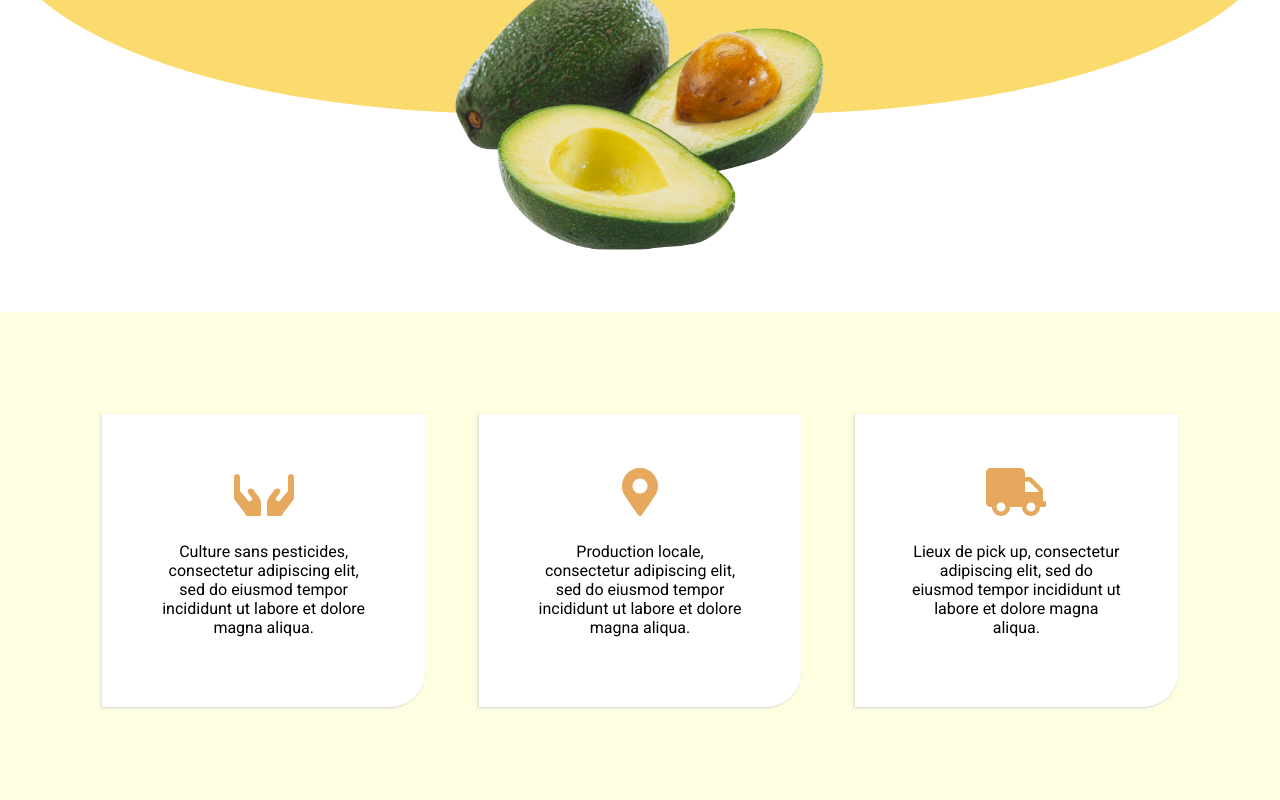
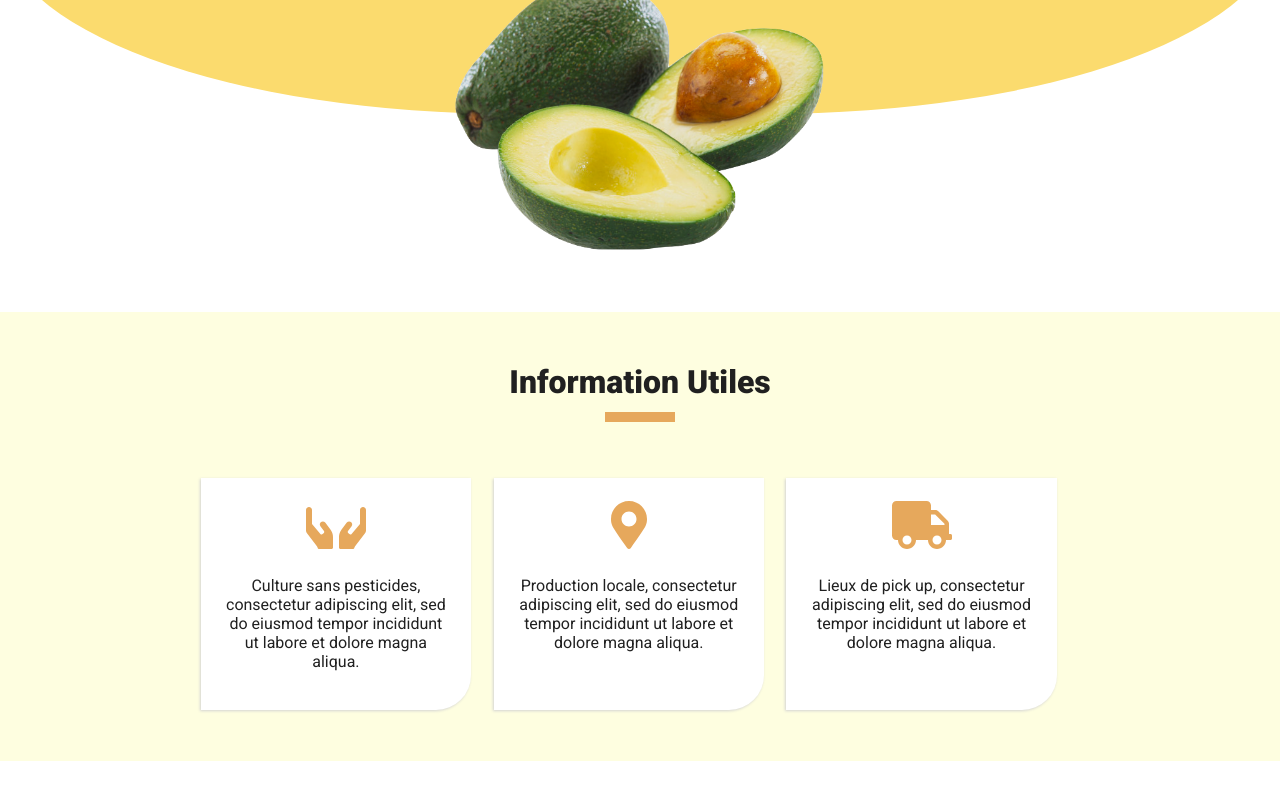
Before and after one commit to emmanuellejaldorau/cathy-boutik, a React (Create React App) app: page / in a window 1280 px wide. Shown: the part 450-1250 px from the top of the page. After the commit the page ends 1211 px from the top, so only its background shows below. Built offline with nearby package versions, Linux system fonts and the light colour scheme.

Commit message:
style(aboutUs):adjusted layout

```diff
--- a/src/App.css
+++ b/src/App.css
@@ -7,6 +7,7 @@
 html, body, main {
     height: 100%;
     font-family: 'Roboto', sans-serif;
+    color: #202020;
 }
 
 /* MOBILE-------------------------------------------------------------------------------- */
@@ -27,7 +28,7 @@ html, body, main {
 .navigation > h3 {
     margin: 0;
     font-family: 'Dancing Script', cursive;
-    font-weight: 2.2 rem;
+    font-weight: bold;
 }
 
 .navigation-desktop  {
@@ -74,7 +75,7 @@ html, body, main {
 }
 
 /*--------------------About Us------------------------*/
-.about-us {
+.about-us{
     background-color: #fefee0;
     padding: 15% 5% 7%;
     display: flex;
@@ -82,7 +83,26 @@ html, body, main {
     align-items: center;
 }
 
-.about-us > div {
+.about-us > h2 {
+    text-align: center;
+    margin: 5% 0 2%;
+    font-size: 2rem;
+}
+
+.title-decoration{
+    width: 60px;
+    height: 10px;
+    background-color: #e6a85c;
+    margin-bottom: 20%;
+}
+
+.about-us-tiles {
+    display: flex;
+    flex-direction: column;
+    align-items: center;
+}
+
+.about-us-tiles > div {
     background-color: #fff;
     width: 60%;
     padding: 8% 8% 5%;
@@ -90,7 +110,6 @@ html, body, main {
     display: flex;
     flex-direction: column;
     align-items: center;
-    justify-content: space-between;
     border-radius: 0 0 35px 0;
     box-shadow: -1px 1px 3px lightgrey;
 }
@@ -178,17 +197,31 @@ html, body, main {
     }
 
     /*--------------------About Us------------------------*/
-    .about-us {
-        padding: 8%;
+    .about-us{
+        padding: 4% 6%;
+    }
+
+    .about-us > h2 {
+        margin: 0 0 1%;
+        font-size: 2rem;
+    }
+
+    .title-decoration{
+        width: 70px;
+        margin-bottom: 5%;
+    }
+
+    .about-us-tiles {
         flex-direction: row;
         align-items: stretch;
-        justify-content: space-between;
+        justify-content: center;
     }
 
-    .about-us > div {
+    .about-us-tiles > div {
         width: 20%;
-        padding: 5%;
+        padding: 2%;
         margin-bottom: 0;
+        margin-right: 2%;
     }
 
     .about-us-icon{
--- a/src/components/homepage/AboutUs.tsx
+++ b/src/components/homepage/AboutUs.tsx
@@ -4,6 +4,9 @@ import { FontAwesomeIcon } from '@fortawesome/react-fontawesome'
 function AboutUs(){
     return(
         <div className="about-us">
+            <h2>Information Utiles</h2>
+            <div className="title-decoration"></div>
+            <div className="about-us-tiles">
                 <div>
                     <FontAwesomeIcon icon="hands" className="about-us-icon" />
                     <p className="about-us-text">Culture sans pesticides, consectetur adipiscing elit, sed do eiusmod tempor incididunt ut labore et dolore magna aliqua. </p>
@@ -17,6 +20,7 @@ function AboutUs(){
                     <p className="about-us-text">Lieux de pick up, consectetur adipiscing elit, sed do eiusmod tempor incididunt ut labore et dolore magna aliqua. </p>
                 </div>
             </div>
+        </div>
     )
 }
 
```
Lines whose indentation alone changed are shown as unchanged.
